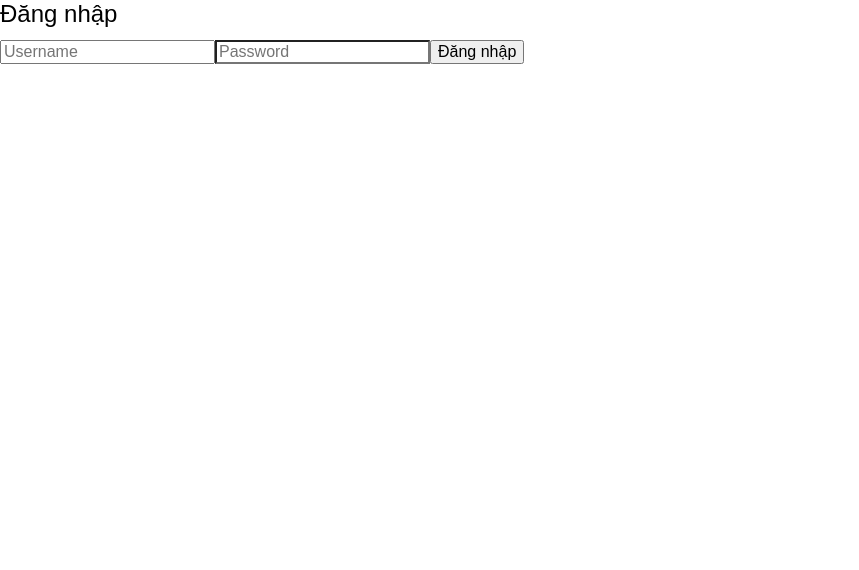
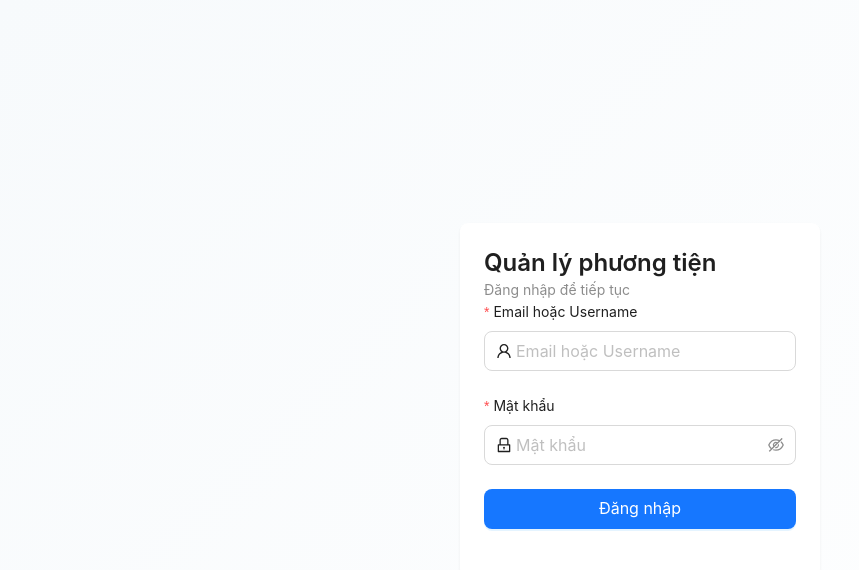
Before and after one commit to abccccccc-ux/vehicles_manager_fe, a React (Create React App) app: page /login in a window 1280 px wide. Shown: the top 570 px of the page, without its empty margins (0-859 px from the left). Built offline with nearby package versions, Linux system fonts and the light colour scheme.

Commit message:
update login

```diff
--- a/src/global.css
+++ b/src/global.css
@@ -13,3 +13,30 @@ body {
   right: 24px;
   bottom: 24px;
 }
+
+/* Login page layout */
+.login-wrapper {
+  min-height: 100vh;
+  display: flex;
+  align-items: center;
+  justify-content: center;
+  padding: 24px;
+  background: linear-gradient(135deg, #f7fafc 0%, #ffffff 100%);
+}
+
+.login-card {
+  width: 360px;
+  max-width: 92%;
+  box-shadow: 0 6px 18px rgba(0,0,0,0.08);
+  border-radius: 8px;
+}
+
+.login-card .ant-card-body {
+  padding: 24px;
+}
+
+@media (max-width: 400px) {
+  .login-card {
+    width: 92%;
+  }
+}
--- a/src/pages/auth/Login.jsx
+++ b/src/pages/auth/Login.jsx
@@ -3,69 +3,97 @@ import { useDispatch } from 'react-redux';
 import { loginSuccess } from '../../store/authSlice';
 import { login as loginApi } from '../../api/authApi';
 import { useNavigate } from 'react-router-dom';
+import { Card, Form, Input, Button, Typography, message } from 'antd';
+import { EyeInvisibleOutlined, EyeTwoTone, UserOutlined, LockOutlined } from '@ant-design/icons';
+// logo removed (not used) to avoid unused import warning
+
+const { Title, Text } = Typography;
 
 const Login = () => {
-  const [username, setUsername] = useState('');
-  const [password, setPassword] = useState('');
   const [loading, setLoading] = useState(false);
-  const [error, setError] = useState('');
   const dispatch = useDispatch();
   const navigate = useNavigate();
 
-  const handleSubmit = async (e) => {
-    e.preventDefault();
+  const onFinish = async (values) => {
+    const { username, password } = values;
     setLoading(true);
-    setError('');
     try {
       const res = await loginApi(username, password);
-      if (res.success) {
-        // Lưu token vào localStorage
-        localStorage.setItem('accessToken', res.data.tokens.accessToken);
-        localStorage.setItem('refreshToken', res.data.tokens.refreshToken);
-        localStorage.setItem('userId', res.data.user._id); // Lưu _id người dùng
-          localStorage.setItem('role', res.data.user.role); // Lưu role người dùng
+      if (res && res.success) {
+        if (res.data?.tokens) {
+          localStorage.setItem('accessToken', res.data.tokens.accessToken);
+          localStorage.setItem('refreshToken', res.data.tokens.refreshToken);
+        }
+        if (res.data?.user) {
+          localStorage.setItem('userId', res.data.user._id || res.data.user.id || '');
+          localStorage.setItem('role', res.data.user.role || '');
+        }
+
         dispatch(loginSuccess(res.data));
+        message.success('Đăng nhập thành công');
         navigate('/dashboard');
       } else {
-        setError(res.message || 'Đăng nhập thất bại');
+        message.error(res?.message || 'Đăng nhập thất bại');
       }
     } catch (err) {
-      setError('Đăng nhập thất bại');
+      message.error('Đăng nhập thất bại');
+    } finally {
+      setLoading(false);
     }
-    setLoading(false);
+  };
+
+  const onFinishFailed = ({ errorFields }) => {
+    if (errorFields?.length) {
+      message.error(errorFields[0]?.errors[0] || 'Vui lòng kiểm tra thông tin');
+    }
   };
 
   return (
-    <>
-      <div className="max-w-sm mx-auto mt-10 p-6 bg-white rounded shadow">
-        <h2 className="text-xl font-bold mb-4">Đăng nhập</h2>
-        <form onSubmit={handleSubmit}>
-          <input
-            className="w-full mb-2 p-2 border rounded"
-            placeholder="Username"
-            value={username}
-            onChange={e => setUsername(e.target.value)}
-            required
-          />
-          <input
-            className="w-full mb-2 p-2 border rounded"
-            type="password"
-            placeholder="Password"
-            value={password}
-            onChange={e => setPassword(e.target.value)}
-            required
-          />
-          {error && <div className="text-red-500 mb-2">{error}</div>}
-          <button
-            className="w-full bg-blue-500 text-white p-2 rounded"
-            type="submit"
-            disabled={loading}
+    <div className="login-wrapper">
+      <Card className="login-card" bordered={false}>
+        <div className="text-center mb-6 flex flex-col items-center">
+          <Title level={3} style={{ margin: 0 }}>
+            Quản lý phương tiện
+          </Title>
+          <Text type="secondary">Đăng nhập để tiếp tục</Text>
+        </div>
+
+        <Form
+          name="login"
+          initialValues={{ remember: true }}
+          onFinish={onFinish}
+          onFinishFailed={onFinishFailed}
+          layout="vertical"
+        >
+          <Form.Item
+            label="Email hoặc Username"
+            name="username"
+            rules={[{ required: true, message: 'Vui lòng nhập email hoặc username' }]}
           >
-            {loading ? 'Đang đăng nhập...' : 'Đăng nhập'}
-          </button>
-        </form>
-      </div>
-    </>
+            <Input size="large" placeholder="Email hoặc Username" prefix={<UserOutlined />} />
+          </Form.Item>
+
+          <Form.Item
+            label="Mật khẩu"
+            name="password"
+            rules={[{ required: true, message: 'Vui lòng nhập mật khẩu' }]}
+          >
+            <Input.Password
+              size="large"
+              placeholder="Mật khẩu"
+              iconRender={visible => (visible ? <EyeTwoTone /> : <EyeInvisibleOutlined />)}
+              prefix={<LockOutlined />}
+            />
+          </Form.Item>
+
+          <Form.Item>
+            <Button type="primary" htmlType="submit" block size="large" loading={loading}>
+              Đăng nhập
+            </Button>
+          </Form.Item>
+        </Form>
+      </Card>
+    </div>
   );
 };
 
```
Also changed, not shown: src/assets/img/Hoc-vien-khoa-hoc-quan-su.png (added), src/assets/logo-sample.svg (added).
